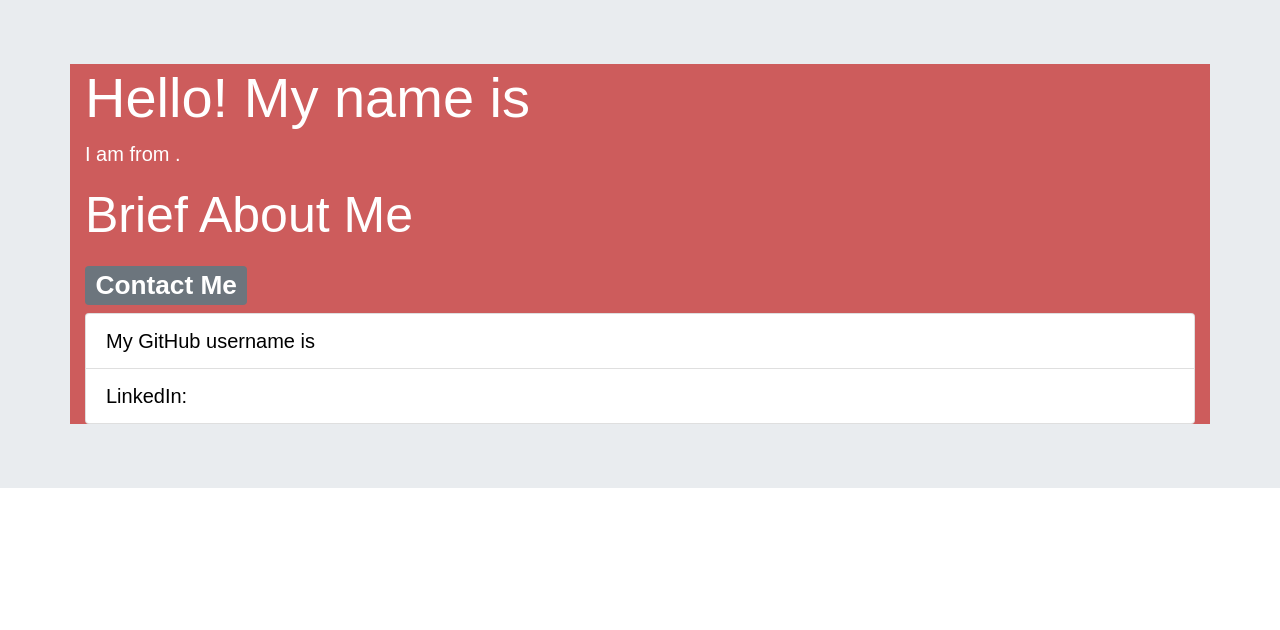
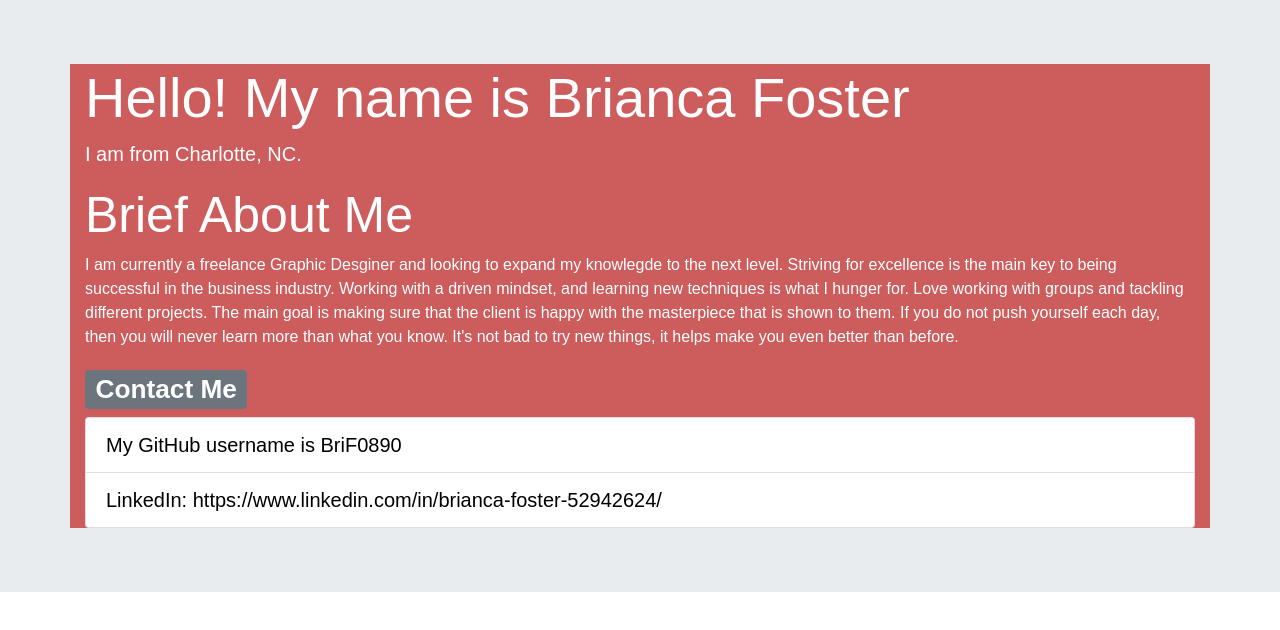
Before and after one commit to BriF0890/Good-Readme, a website: page index.html in a window 1280 px wide. Drawn offline with nearby package versions, Linux system fonts and the light colour scheme.

Commit message:
Updated-Portfolio-Page

```diff
--- a/index.html
+++ b/index.html
@@ -11,14 +11,14 @@
   <body>
     <div class="jumbotron jumbotron-fluid">
     <div class="container">
-      <h1 class="display-4">Hello! My name is </h1>
-      <p class="lead">I am from .</p>
+      <h1 class="display-4">Hello! My name is Brianca Foster</h1>
+      <p class="lead">I am from Charlotte, NC.</p>
       <h2>Brief About Me</h2>
-      <p class="brief"></p>
+      <p class="brief">I am currently a freelance Graphic Desginer and looking to expand my knowlegde to the next level. Striving for excellence is the main key to being successful in the business industry. Working with a driven mindset, and learning new techniques is what I hunger for. Love working with groups and tackling different projects. The main goal is making sure that the client is happy with the masterpiece that is shown to them. If you do not push yourself each day, then you will never learn more than what you know. It's not bad to try new things, it helps make you even better than before.</p>
       <h3><span class="badge badge-secondary">Contact Me</span></h3>
       <ul class="list-group">
-        <li class="list-group-item">My GitHub username is </li>
-        <li class="list-group-item">LinkedIn: </li>
+        <li class="list-group-item">My GitHub username is BriF0890</li>
+        <li class="list-group-item">LinkedIn: https://www.linkedin.com/in/brianca-foster-52942624/</li>
       </ul>
     </div>
   </div>
```
Also changed, not shown: index.js (+0 -10 lines), README.md.
